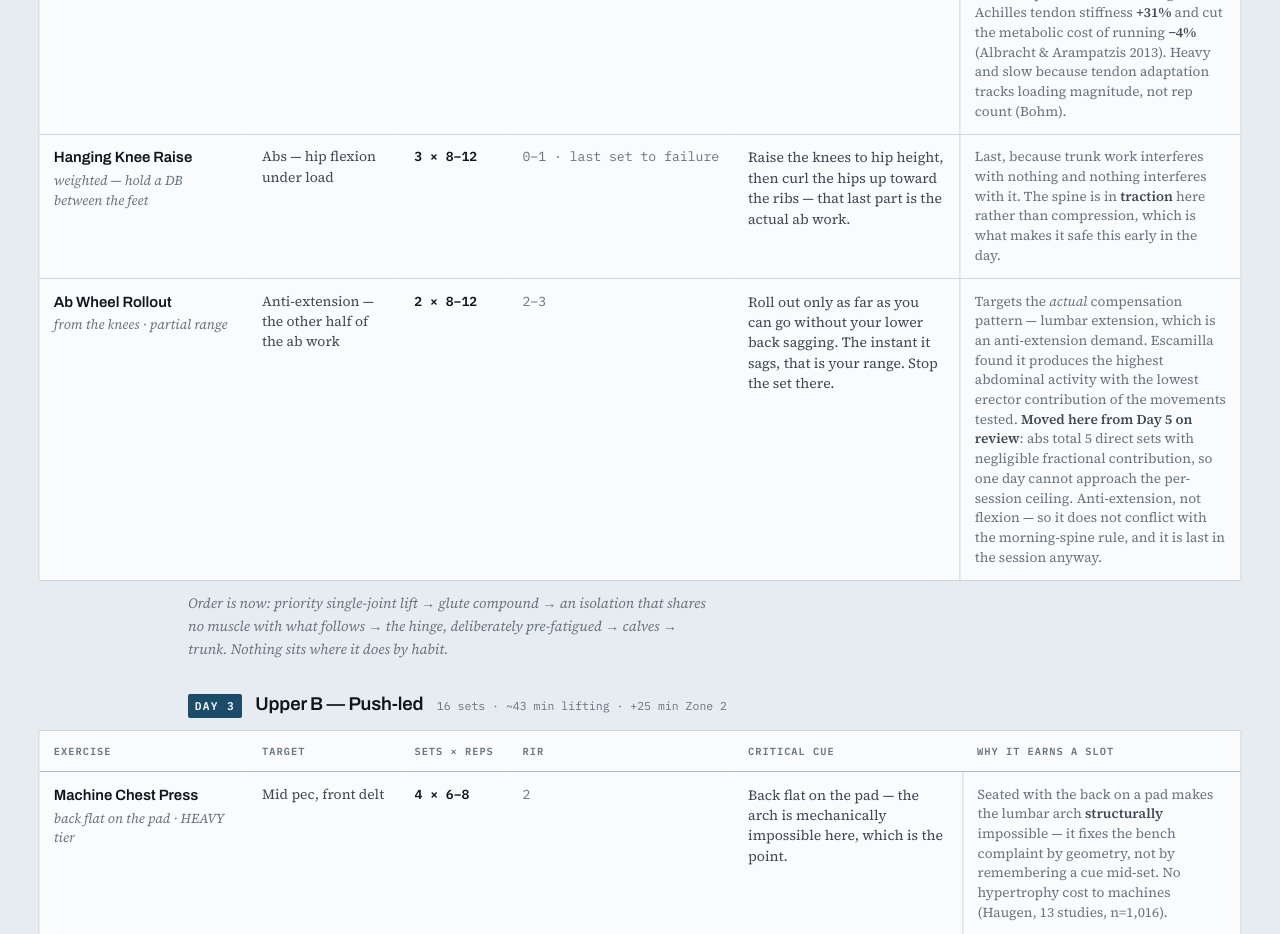
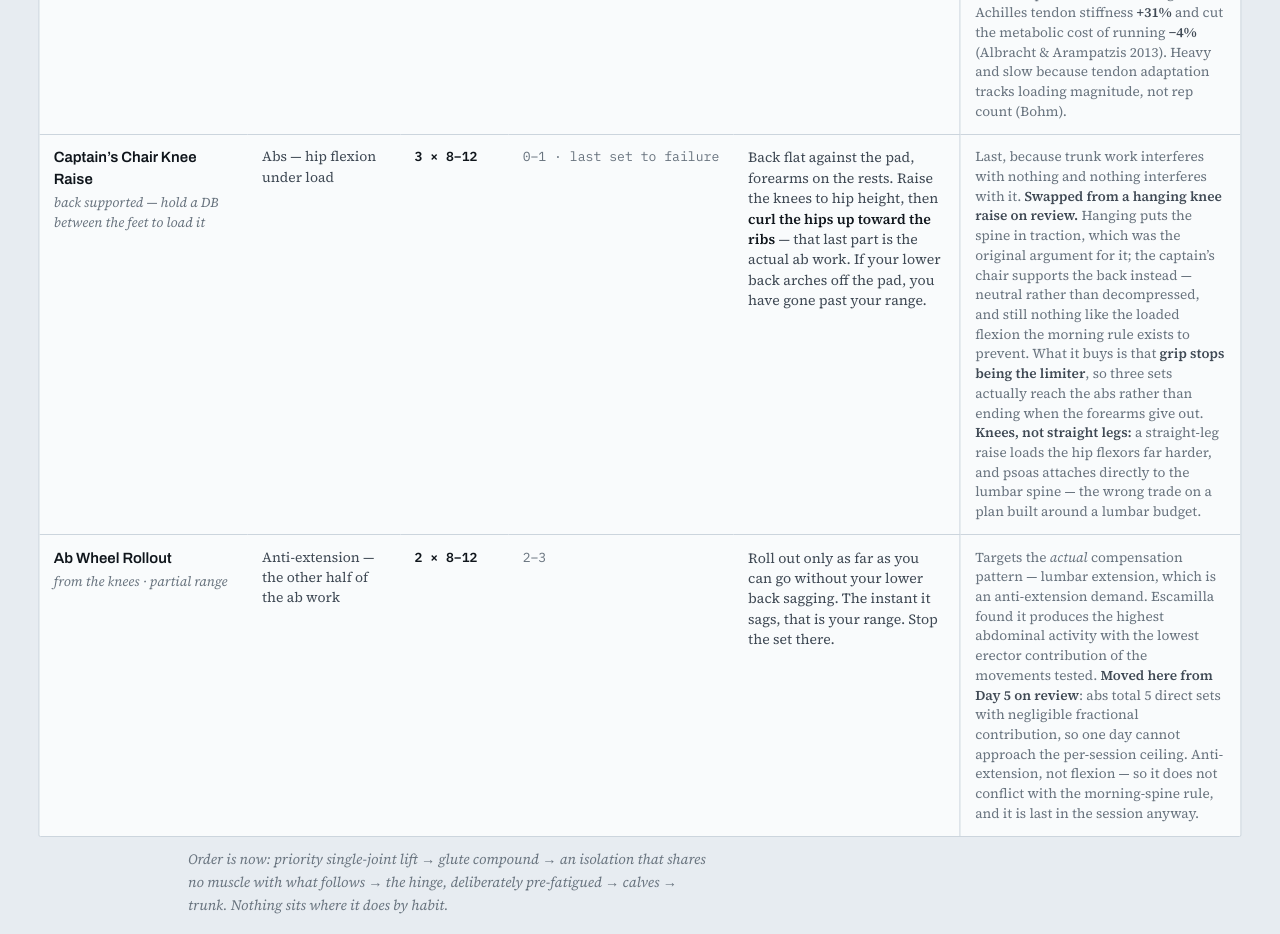
Before and after one commit to kenskebuilds/Cindy, a plain HTML site: page index.html in a window 1280 px wide. Shown: the part 9350-10284 px from the top of the page. Drawn offline with Linux system fonts and the light colour scheme.

Commit message:
Swap the hanging knee raise for a captain's chair knee raise
Grip and forearm endurance were ending the set before the abs did. The captain's
chair supports the back and removes grip as the limiter, so all three sets reach
the target.

The rationale is rewritten rather than carried over: hanging put the spine in
traction, which was the original argument for it, and the captain's chair does not -
it is neutral rather than decompressed. Still nothing like the loaded flexion the
morning rule exists to prevent, so the placement is unchanged.

Knees rather than straight legs: a straight-leg raise loads the hip flexors much
harder, and psoas attaches to the lumbar spine - the wrong trade on a plan built
around a lumbar budget.

Co-Authored-By: Claude Opus 5 <noreply@anthropic.com>

```diff
--- a/index.html
+++ b/index.html
@@ -500,12 +500,12 @@
               <td class="c-why"><strong>Reinstated on review, for a different reason than it was cut for.</strong> It was removed because Kinoshita (2023) showed the standing raise grows both heads and seated grows only soleus, no better — a <em>hypertrophy</em> finding, and still correct. This slot is not a hypertrophy slot. The soleus is the largest single contributor to vertical support and forward propulsion in running (Hamner &amp; Delp 2013) and <strong>only loads with the knee bent</strong>; 14 weeks of plantarflexor training raised Achilles tendon stiffness <strong>+31%</strong> and cut the metabolic cost of running <strong>−4%</strong> (Albracht &amp; Arampatzis 2013). Heavy and slow because tendon adaptation tracks loading magnitude, not rep count (Bohm).
             </tr>
             <tr>
-              <td class="c-move">Hanging Knee Raise<small>weighted — hold a DB between the feet</small></td>
+              <td class="c-move">Captain’s Chair Knee Raise<small>back supported — hold a DB between the feet to load it</small></td>
               <td class="c-target">Abs — hip flexion under load</td>
               <td class="c-load">3 × 8–12</td>
               <td class="c-rir">0–1 · last set to failure</td>
-              <td class="c-cue">Raise the knees to hip height, then curl the hips up toward the ribs — that last part is the actual ab work.</td>
-              <td class="c-why">Last, because trunk work interferes with nothing and nothing interferes with it. The spine is in <strong>traction</strong> here rather than compression, which is what makes it safe this early in the day.</td>
+              <td class="c-cue">Back flat against the pad, forearms on the rests. Raise the knees to hip height, then <strong>curl the hips up toward the ribs</strong> — that last part is the actual ab work. If your lower back arches off the pad, you have gone past your range.</td>
+              <td class="c-why">Last, because trunk work interferes with nothing and nothing interferes with it. <strong>Swapped from a hanging knee raise on review.</strong> Hanging puts the spine in traction, which was the original argument for it; the captain’s chair supports the back instead — neutral rather than decompressed, and still nothing like the loaded flexion the morning rule exists to prevent. What it buys is that <strong>grip stops being the limiter</strong>, so three sets actually reach the abs rather than ending when the forearms give out. <strong>Knees, not straight legs:</strong> a straight-leg raise loads the hip flexors far harder, and psoas attaches directly to the lumbar spine — the wrong trade on a plan built around a lumbar budget.</td>
             </tr>
             <tr>
               <td class="c-move">Ab Wheel Rollout<small>from the knees · partial range</small></td>
```
Also changed, not shown: src/protocol.html (+3 -3 lines).
